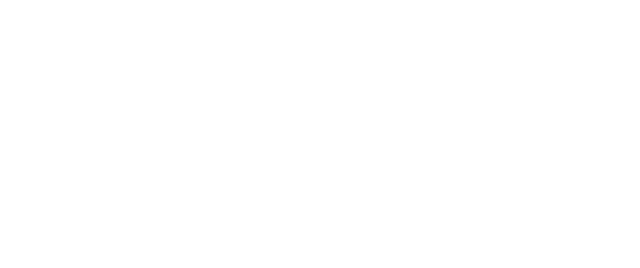
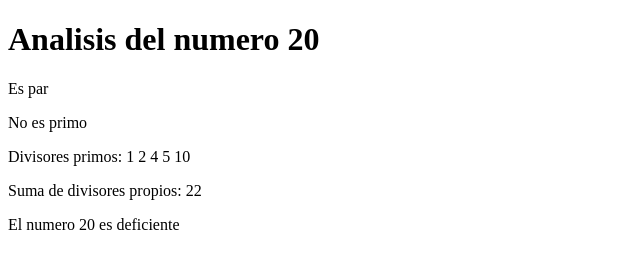
Before and after one commit to dbarcelo20722/ud01, a plain HTML site: page ex3_1/index.html in a window 1280 px wide. Shown: the whole page, without its empty margins (0-640 px from the left). Drawn offline with Linux system fonts and the light colour scheme.

Commit message:
final_3_1

```diff
--- a/ex3_1/index.html
+++ b/ex3_1/index.html
@@ -6,6 +6,14 @@
     <title>Document</title>
 </head>
 <body>
+    <h1 id="num"></h1>
+
+    <p id="numero"></p>
+    <p id="par"></p>
+    <p id="primo"></p>
+    <p id="divisores"></p>
+    <p id="suma"></p>
+    <p id="clasificacion"></p>
     <script src="script.js"></script>
 </body>
 </html>
--- a/ex3_1/script.js
+++ b/ex3_1/script.js
@@ -4,7 +4,7 @@ const num = 20;
 if(!num || num < 0 || !Number.isInteger(num)){
     console.log('Numero no valid');
 } else{
-    console.log(`ANALISIS DEL NUMERO ${num}`);
+    document.getElementById('num').textContent = `Analisis del numero ${num}`;
     esPar(num);
     esPrimo(num);
     divisoresPropios(num);
@@ -15,19 +15,20 @@ if(!num || num < 0 || !Number.isInteger(num)){
 
 function esPar(num) {
     if(num % 2 === 0){
-        return console.log('Es par');
+        return document.getElementById('par').textContent = 'Es par';
     }else {
-        return console.log('Es inpar');
+        return document.getElementById('par').textContent = 'Es impar';
     }
 }
 
 function esPrimo(num) {
     for(let n = num-1 ; n > 1; n--){
         if(num % n === 0){
-            return console.log('No es primo');
+            return document.getElementById('primo').textContent = 'No es primo';
         }
     };
-    return console.log('Es primo');
+    return document.getElementById('primo').textContent = 'Es primo';
+
 }
 function divisoresPropios(num) {
     let divisores = '';
@@ -41,7 +42,7 @@ function divisoresPropios(num) {
         n++;
     } while (n < num);
 
-    return console.log(divisores.trim());
+    return document.getElementById('divisores').textContent = `Divisores primos: ${divisores.trim()}`;
 }
 
 function sumaDivisoresPropios(num) {
@@ -56,15 +57,15 @@ function sumaDivisoresPropios(num) {
         n++;
     } while (n < num);
 
-    return divisores;
+    return document.getElementById('suma').textContent = `Suma de divisores propios: ${divisores}`;
 }
 
 function clasificarNumero(num) {
     if(sumaDivisoresPropios(num)==num) {
-        return console.log('Perfecto');
+        return document.getElementById('clasificacion').textContent = `El numero ${num} es perfecto`;
     } else if(sumaDivisoresPropios(num)>num) {
-        return console.log('Abundante');
+        return document.getElementById('clasificacion').textContent = `El numero ${num} es abundante`;
     }else {
-        return console.log('Deficiente');
+        return document.getElementById('clasificacion').textContent = `El numero ${num} es deficiente`;
     };
 }
```
